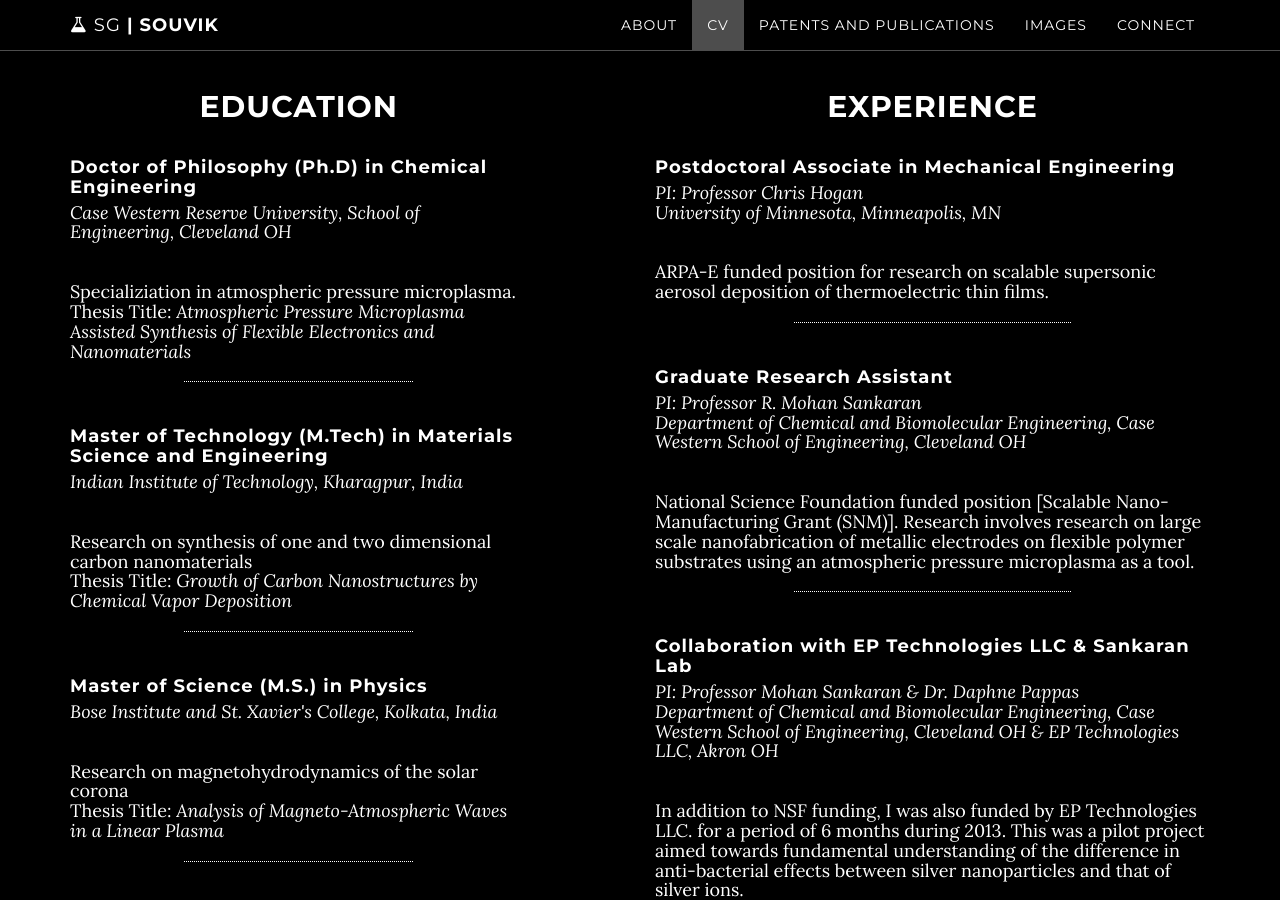
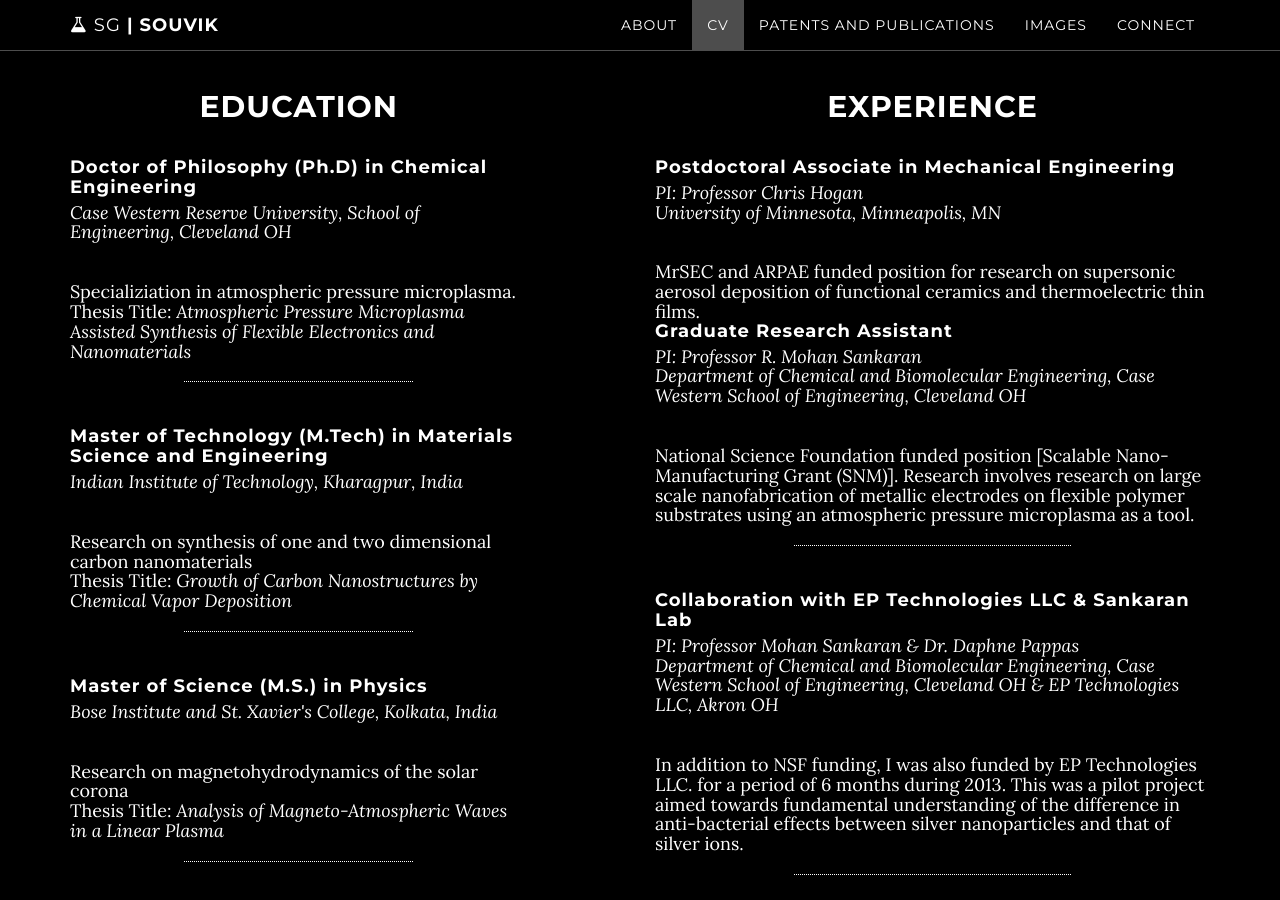
Before and after one commit to SouvikSG/souviksg.github.io, a Jekyll site: the page built from index.html, in a window 1280 px wide and 900 px high, scrolled down 2027 px. Built offline with Jekyll 4.4.1, drawn with Linux system fonts in a browser that asks for light colours.

Commit message:
Update cv.html

```diff
--- a/_includes/cv.html
+++ b/_includes/cv.html
@@ -49,9 +49,8 @@
       <p><i>PI: Professor Chris Hogan</i></p>
 <p><i>University of Minnesota, Minneapolis, MN</i></p>
 <br></br>
-<p>ARPA-E funded position for research on scalable supersonic aerosol deposition of thermoelectric thin films.</p>
+<p>MrSEC and ARPAE funded position for research on supersonic aerosol deposition of functional ceramics and thermoelectric thin films.</p>
 
-<hr></hr>
 
 <h4>Graduate Research Assistant</h4>
 <p><i>PI: Professor R. Mohan Sankaran</i></p>
```
